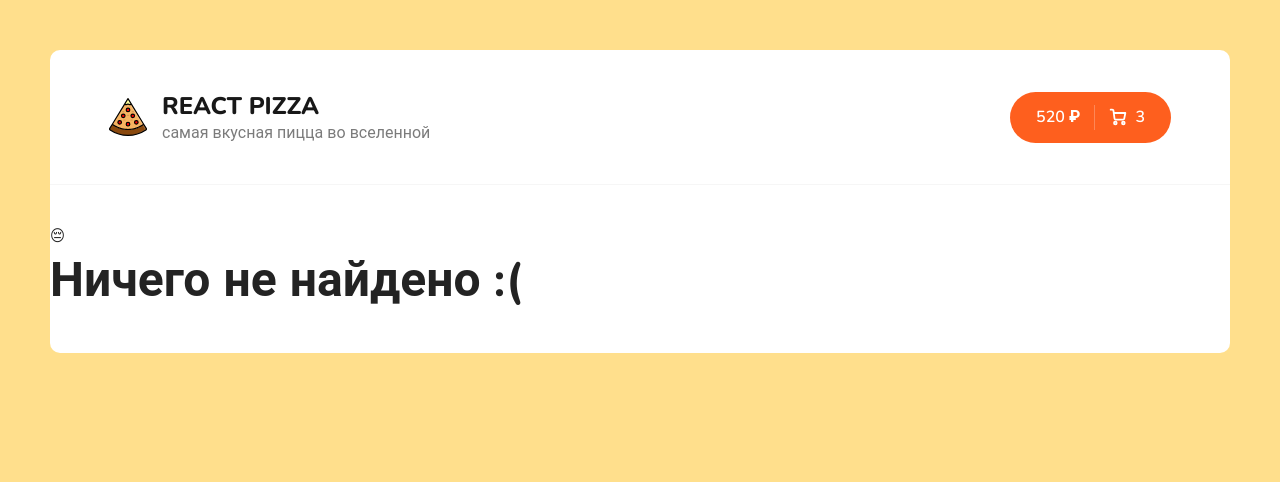
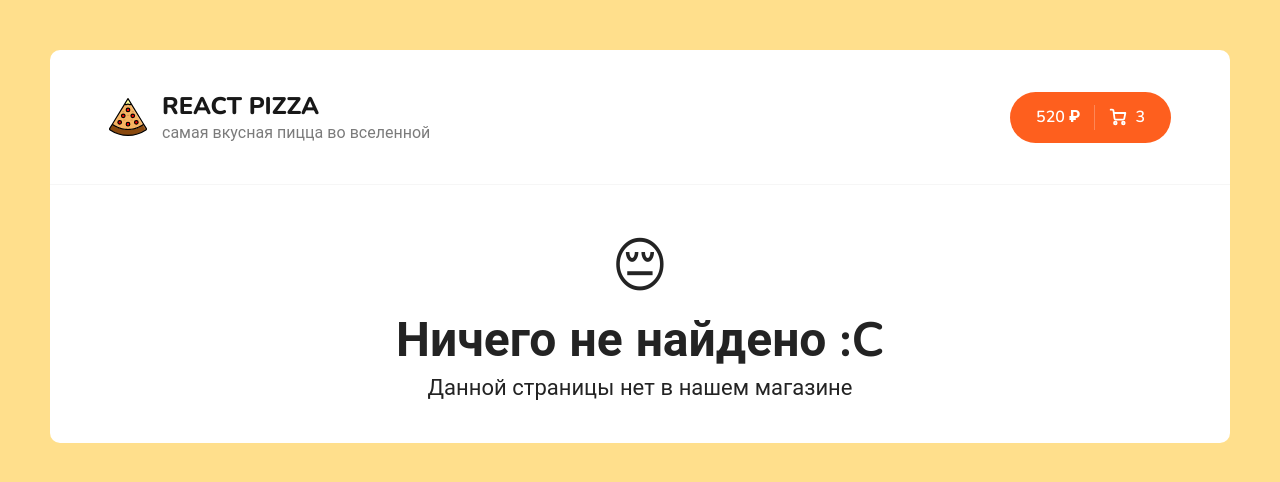
Before and after one commit to Luckosta/React-pizza, a React (Create React App) app: page /pizza/1 in a window 1280 px wide. Shown: the top 482 px of the page. Built offline with nearby package versions, Linux system fonts and the light colour scheme.

Commit message:
Route changes

```diff
--- a/src/App.js
+++ b/src/App.js
@@ -2,6 +2,7 @@ import Header from './components/Header/Header';
 import './scss/app.scss';
 import Home from './pages/Home';
 import NotFound from './pages/NotFound';
+import { Route, Routes } from 'react-router-dom';
 
 
 
@@ -10,13 +11,14 @@ function App() {
 
 
 
-
 	return (
 		<div className="wrapper">
 			<Header />
 			<div className="content">
-			<NotFound />
-
+			<Routes>
+			<Route path='/' element = {<Home />}/>
+			<Route path='*' element = {<NotFound />}/>
+			</Routes>
 			</div>
 		</div>
 	);
--- a/src/components/Header/Header.jsx
+++ b/src/components/Header/Header.jsx
@@ -1,11 +1,14 @@
 
+import { Link } from 'react-router-dom';
 import logoIcon from '../../assets/img/pizza-logo.svg'
+
 
 
 function Header() {
 
 	return (<div className="header">
 		<div className="container">
+			<Link to='/'>
 				<div className="header__logo">
 					<img width="38" src={logoIcon} alt="Pizza logo" />
 					<div>
@@ -13,8 +16,9 @@ function Header() {
 						<p>самая вкусная пицца во вселенной</p>
 					</div>
 				</div>
+			</Link>
 			<div className="header__cart">
-				<a href="/cart.html" className="button button--cart">
+				<Link to="/cart.html" className="button button--cart">
 					<span>520 ₽</span>
 					<div className="button__delimiter"></div>
 					<svg
@@ -47,7 +51,7 @@ function Header() {
 						/>
 					</svg>
 					<span>3</span>
-				</a>
+				</Link>
 			</div>
 		</div>
 	</div>);
--- a/src/components/NotFoundBlock/NotFoundBlock.jsx
+++ b/src/components/NotFoundBlock/NotFoundBlock.jsx
@@ -1,15 +1,17 @@
 import React from 'react';
 import styles from './NotFoundBlock.module.scss';
 
+console.log(styles)
+
 const NotFoundBlock = () => {
 	return (
-		<div className='styles'>
+		<div className={styles.root}>
 			<span>😔</span>
 			<br />
 			<h1>
-				Ничего не найдено :(
+				Ничего не найдено :C
 			</h1>
-
+			<p className={styles.description}>Данной страницы нет в нашем магазине</p>
 		</div>
 	)
 }
--- a/src/components/NotFoundBlock/NotFoundBlock.module.scss
+++ b/src/components/NotFoundBlock/NotFoundBlock.module.scss
@@ -1,5 +1,13 @@
 .root{
+
 	text-align: center;
+	span{
+		font-size: 60px;
+	}
+
+}
 
 
-	}
+.description{
+	font-size: 22px;
+}
--- a/src/index.js
+++ b/src/index.js
@@ -1,7 +1,7 @@
 import React from 'react';
 import ReactDOM from 'react-dom/client';
 import App from './App';
-import { BrowserRouter, Routes, Route } from 'react-router-dom';
+import { BrowserRouter} from 'react-router-dom';
 
 
 const root = ReactDOM.createRoot(document.getElementById('root'));
```
Lines whose indentation alone changed are shown as unchanged.
